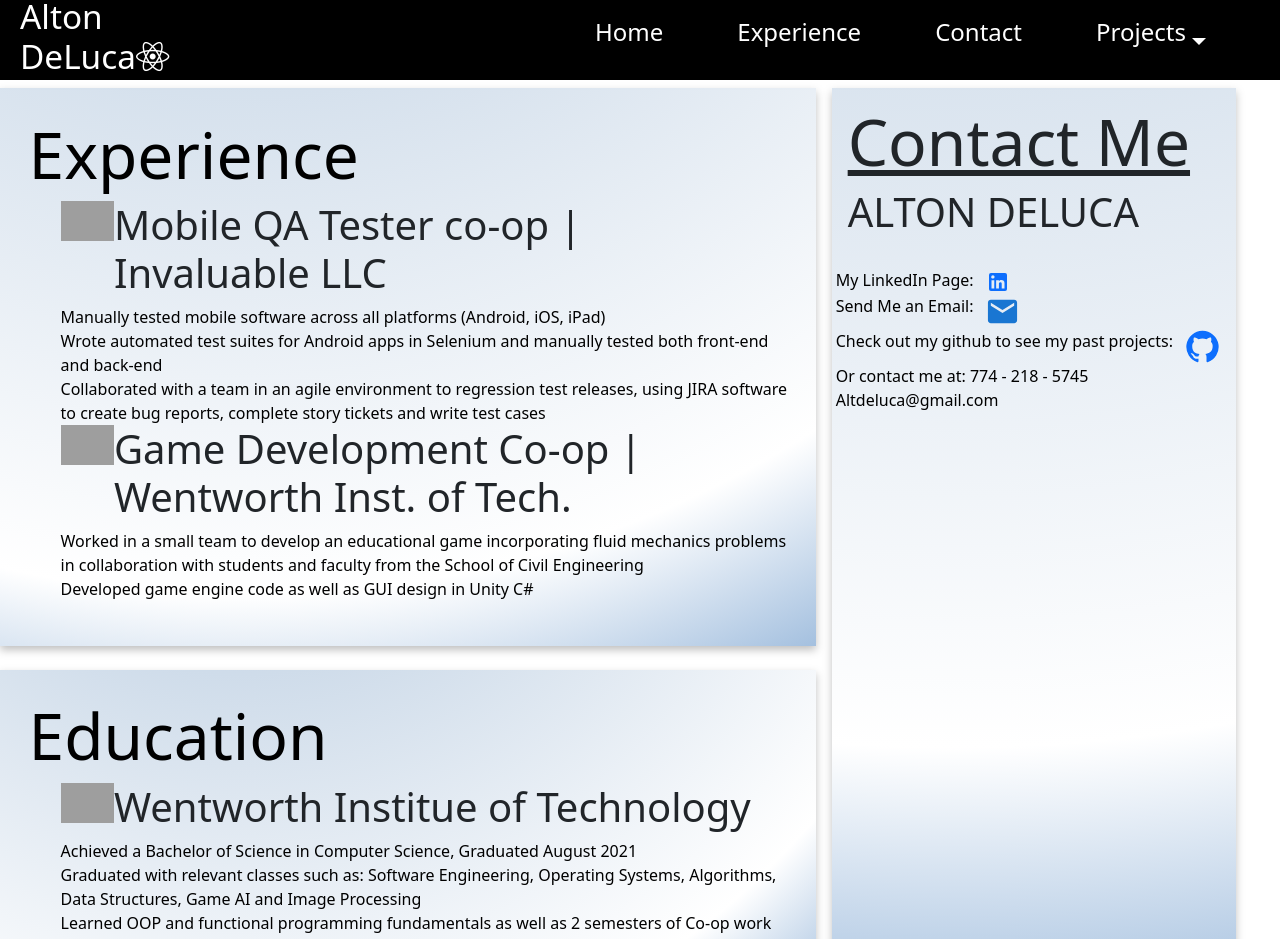
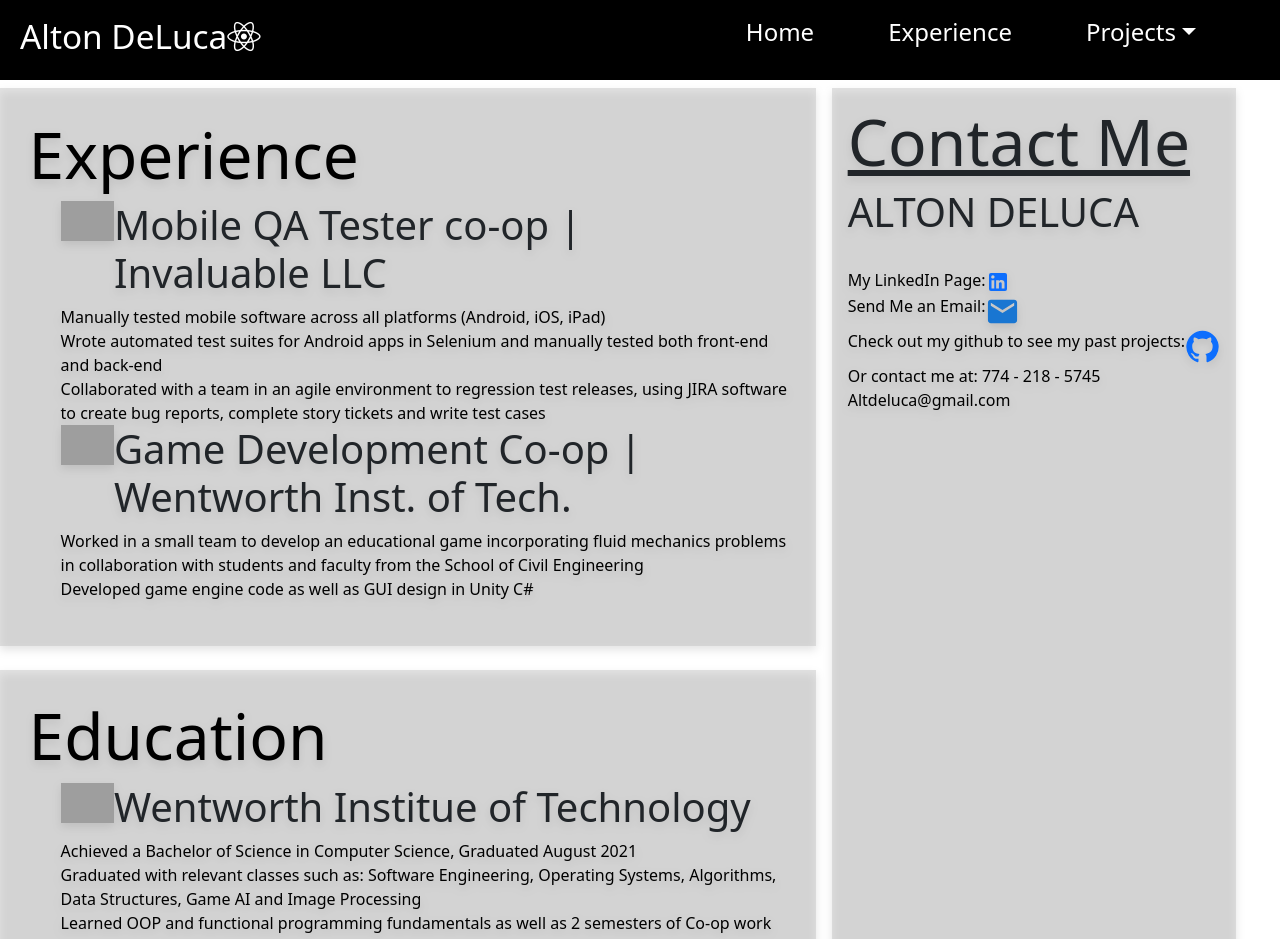
Before and after one commit to AltonDeLuca/Altondelucadotcom, a React (Create React App) app: page / in a window 1280 px wide. Shown: the top 939 px of the page. Built offline with nearby package versions, Linux system fonts and the light colour scheme; grey boxes are pictures that could not be loaded.

Commit message:
slight ui tweaks

```diff
--- a/src/Components/AlgosPage/Algos.css
+++ b/src/Components/AlgosPage/Algos.css
@@ -22,9 +22,6 @@ canvas {
 .btn-container {
   display: flex;
   flex-direction: row;
-}
-.dropdown-toggle::after {
-  transform: translateY(10px);
 }
 .btn {
   background-color: black; /* blue */
--- a/src/Components/ContactPage/ContactPage.js
+++ b/src/Components/ContactPage/ContactPage.js
@@ -8,13 +8,13 @@ function ContactPage() {
     <div>
       <h1 className="">ALTON DELUCA</h1>
       <img src="" alt=""></img>
-      <div className=" text row">
+      <div className=" text">
         My LinkedIn Page:
         <a href="https://www.linkedin.com/in/alton-deluca">
           <LinkedInIcon />
         </a>
       </div>
-      <div className="text row">
+      <div className="text">
         Send Me an Email:
         <Mailto
           email="altdeluca@gmail.com"
@@ -22,14 +22,14 @@ function ContactPage() {
           body="Hello World"
         ></Mailto>
       </div>
-      <div className="text row">
+      <div className="text">
         Check out my github to see my past projects:
         <a href="https://github.com/AltonDeLuca">
           <GitHubIcon fontSize="large" />
         </a>
       </div>
-      <span className="text row">Or contact me at: 774 - 218 - 5745</span>
-      <span className="text row">Altdeluca@gmail.com</span>
+      <span className="text">Or contact me at: 774 - 218 - 5745</span>
+      <span className="text">Altdeluca@gmail.com</span>
     </div>
   );
 }
--- a/src/Components/EducationPage/EducationPage.js
+++ b/src/Components/EducationPage/EducationPage.js
@@ -12,11 +12,15 @@ function EducationPage() {
                 <img className="logo" src={item.img} alt={item.imgAlt} />
                 <h1>{item.Title}</h1>
               </span>
-              <p className="text">
+              <div className="bullet">
                 {item.Descirption.map((item2, index2) => {
-                  return <li key={index2}>{item2}</li>;
+                  return (
+                    <div className="text" key={index2}>
+                      {item2}
+                    </div>
+                  );
                 })}
-              </p>
+              </div>
             </li>
           );
         })}
--- a/src/Components/HomePage/HomePage.css
+++ b/src/Components/HomePage/HomePage.css
@@ -21,6 +21,7 @@
 }
 .text {
   color: black;
+  display: flex;
 }
 
 .container {
@@ -74,12 +75,7 @@
   background: var(--color-footer);
 
   /* global 92%+ browsers support */
-  background: radial-gradient(
-    circle at 30% -100%,
-    #c1d2e4 25%,
-    rgb(255, 255, 255) 85%,
-    rgb(164, 192, 223) 100%
-  );
+  background: #bdbdbd70;
 
   filter: drop-shadow(0px 4px 4px rgba(0, 0, 0, 0.25));
 
--- a/src/Components/NavBar/MenuItems.js
+++ b/src/Components/NavBar/MenuItems.js
@@ -9,9 +9,4 @@ export const MenuItems = [
     url: "/Experience",
     cName: "nav-links btn",
   },
-  {
-    title: "Contact",
-    url: "/Contact",
-    cName: "nav-links btn",
-  },
 ];
--- a/src/Components/NavBar/NavigationBar.css
+++ b/src/Components/NavBar/NavigationBar.css
@@ -21,6 +21,7 @@
   margin-left: 20px;
   cursor: pointer;
   font-size: smaller;
+  width: 50%;
 }
 
 .nav-links {
@@ -36,7 +37,15 @@
   padding: 14px 16px;
 }
 .nav-links a:hover {
-  background-color: white;
+  color: #0a58ca !important;
+}
+.btn-check:active + .btn-primary,
+.btn-check:checked + .btn-primary,
+.btn-primary.active,
+.btn-primary:active,
+.show > .btn-primary.dropdown-toggle {
+  background-color: gray !important;
+  color: #0a58ca !important;
 }
 .container {
   max-width: 100% !important;
@@ -130,4 +139,9 @@
     font-size: 1.8rem;
     cursor: pointer;
   }
+  ul {
+    padding-left: 0 !important;
+    padding-bottom: 1rem !important;
+    margin-bottom: 0 !important;
+  }
 }
--- a/src/Components/ProjectsPage/ProjectsPage.css
+++ b/src/Components/ProjectsPage/ProjectsPage.css
@@ -1,3 +1,6 @@
 .nobottom {
   border: 1px transparent;
 }
+.wide {
+  width: 100%;
+}
--- a/src/Components/ProjectsPage/ProjectsPage.js
+++ b/src/Components/ProjectsPage/ProjectsPage.js
@@ -10,7 +10,7 @@ function ProjectsPage() {
         {ProjectsList.map((item, index) => {
           return (
             <li className="text" key={index}>
-              <div className="tile">
+              <div className="tile wide">
                 <span className=" subtitle">
                   <a href={item.ghub}>
                     <GitHubIcon fontSize="large" />
```
Also changed, not shown: src/Components/NavBar/NavigationBar.js (+0 -11 lines).
